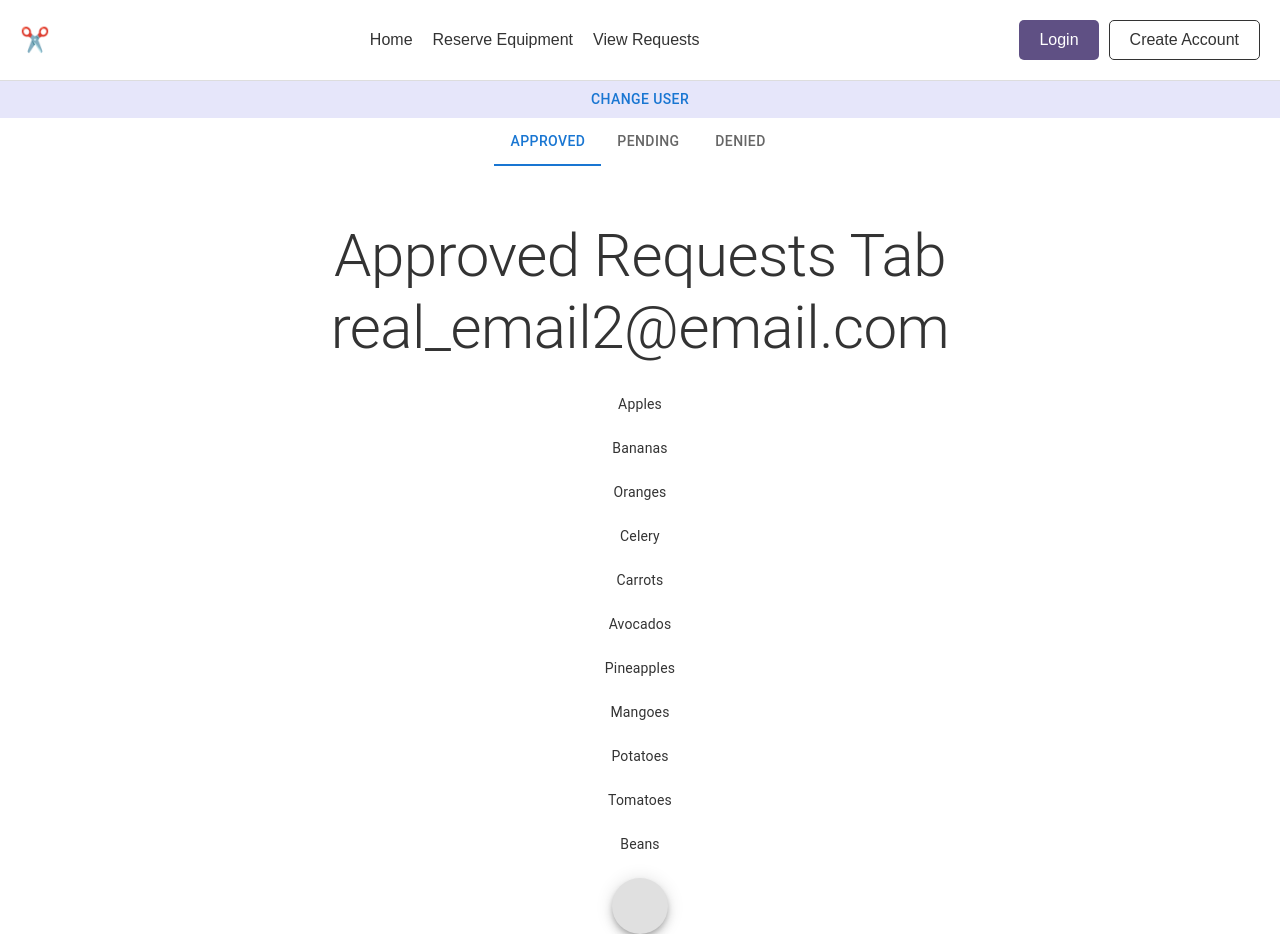
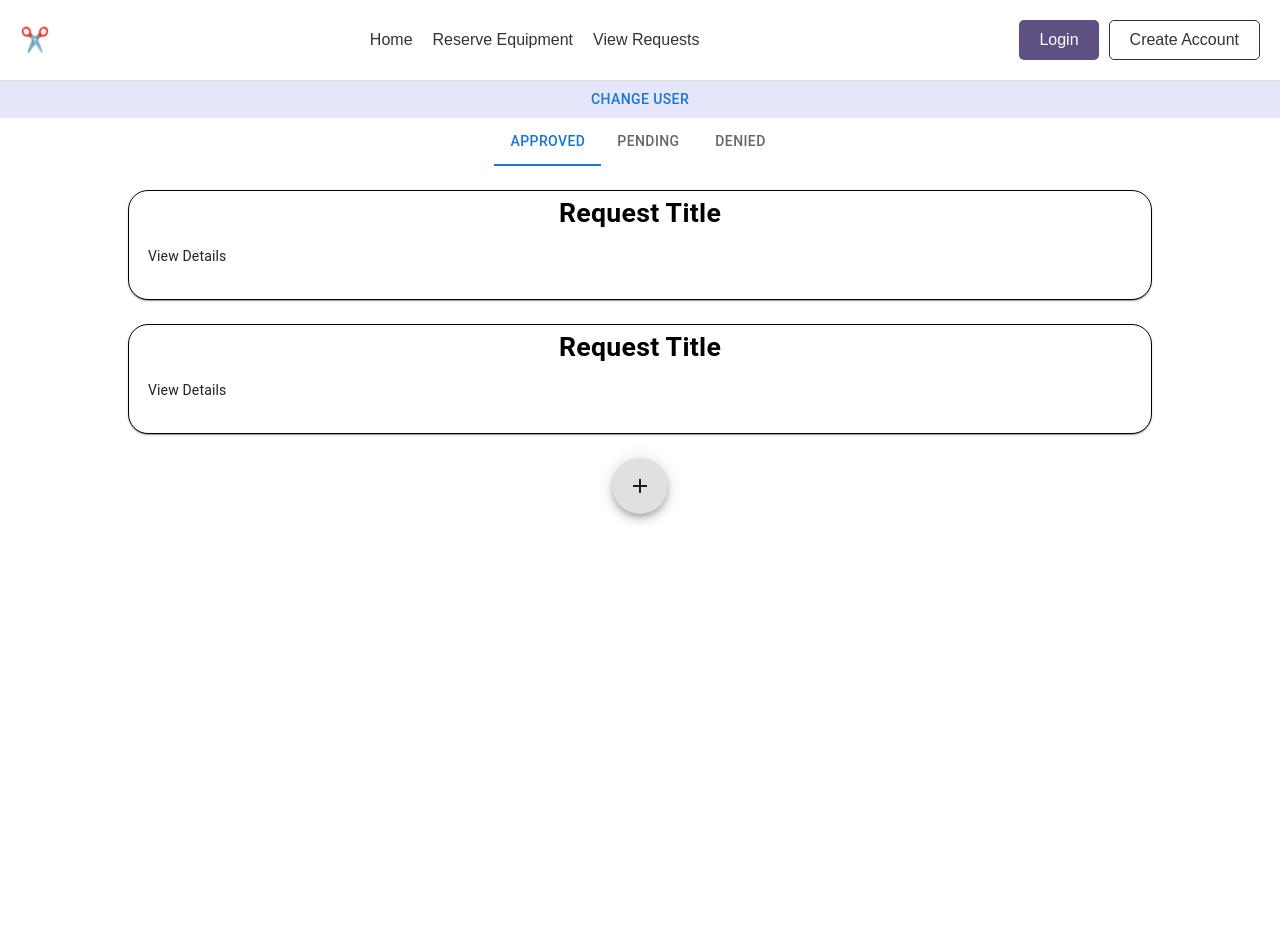
Before and after one commit to prempreetbrar/Makerspace-Management-Portal, a React (Vite) app in the folder frontend/: page /requests in a window 1280 px wide. Built offline with nearby package versions, Linux system fonts and the light colour scheme.

Commit message:
[feature] Expanded Requests.tsx to update based on user role

```diff
--- a/frontend/package.json
+++ b/frontend/package.json
@@ -15,8 +15,9 @@
     "@emotion/styled": "^11.13.0",
     "@fontsource/roboto": "^5.1.0",
     "@mui/base": "^5.0.0-beta.61",
+    "@mui/icons-material": "^6.1.7",
     "@mui/lab": "^6.0.0-beta.14",
-    "@mui/material": "^6.1.6",
+    "@mui/material": "^6.1.7",
     "@mui/x-date-pickers": "^7.22.2",
     "axios": "^1.7.7",
     "dayjs": "^1.11.13",
--- a/frontend/src/Components/NavBar.tsx
+++ b/frontend/src/Components/NavBar.tsx
@@ -15,7 +15,6 @@ const NavBar = () => {
     const goToSignUp = () => {
         navigate('/signup');
     };
-
     return (
         <nav className="navbar">
             <div className="logo-container">
--- a/frontend/src/pages/Requests.tsx
+++ b/frontend/src/pages/Requests.tsx
@@ -1,19 +1,99 @@
 import '../styles/requests/local.css';
 import * as React from 'react';
+import AccordionSummary from '@mui/material/AccordionSummary';
+import AccordionDetails from '@mui/material/AccordionDetails';
+import ArrowDownwardIcon from '@mui/icons-material/ArrowDownward';
+import ArrowDropDownIcon from '@mui/icons-material/ArrowDropDown';
 import NavBar from '../Components/NavBar.tsx';
 import MainContainer from '../Components/MainContainer.tsx';
-import { Fab, Tab, Tabs, Stack, Typography, Button, Card, CardContent } from '@mui/material';
+import { Fab, Tab, Tabs, Stack, Typography, Button, Card, CardContent, CardActionArea, CardActions, Accordion } from '@mui/material';
 import { createTheme, styled, ThemeProvider, useTheme } from '@mui/material/styles'
 import Box from '@mui/material/Box';
+import AddIcon from '@mui/icons-material/Add'
 import TabPanel from '@mui/lab/TabPanel';
 import TabContext from '@mui/lab/TabContext';
 import TabList from '@mui/lab/TabList';
 import { UserProvider, useUser } from '../hooks/UserProvider.tsx';
 import { RequestsProvider } from '../hooks/RequestsProvider.tsx';
+import { request } from 'http';
+import { describe } from 'node:test';
 // like, really need to simplify these...
 
 
+const requestTemplate1 =
+{
+    userEmail: "real_email1@email.com",
+    title: "Request Title",
+    description: "This is the request description. It might be very long or short.",
+    status: "approved"
+}
+const requestTemplate2 =
+{
+    userEmail: "real_email1@email.com",
+    title: "Request Title2",
+    description: "This is the request description. It might be very long or short.",
+    status: "pending",
+}
+const requestTemplate3 =
+{
+    userEmail: "real_email1@email.com",
+    title: "Request Title3",
+    description: "This is the request description. It might be very long or short.",
+    status: "denied",
+}
+
+const templateRequests = [requestTemplate1, requestTemplate1, requestTemplate2, requestTemplate2, requestTemplate3, requestTemplate3];
+
 const theme = createTheme();
+interface RequestBoxProps {
+    children?: React.ReactNode,
+    userRole?: string
+}
+
+const DangerousActionButton = styled(Button)({
+    backgroundColor: theme.palette.error.main,
+    color: theme.palette.primary.contrastText,
+    flexGrow: 0
+});
+const PositiveActionButton = styled(Button)({
+    backgroundColor: theme.palette.success.main,
+    color: theme.palette.primary.contrastText,
+    flexGrow: 0
+})
+const RequestBox = ({ children, userRole }: RequestBoxProps) => (
+    <Card
+        sx={{
+            border: '1px solid black',
+            backgroundColor: 'white',
+            width: '80vw',
+            minHeight:
+            {
+                xs: '100px',
+            },
+            display: 'flex',
+            borderRadius: '20px',
+            flexDirection: 'column'
+        }}>
+        <CardContent sx={{ padding: '3px' }}>
+            {children}
+        </CardContent>
+        <CardActions>
+            {userRole === "Admin" ? (
+                <>
+                    <PositiveActionButton>
+                        Approve
+                    </PositiveActionButton>
+                    <DangerousActionButton>
+                        Deny
+                    </DangerousActionButton>
+                </>
+            ) : (
+                <></>
+            )}
+
+        </CardActions>
+    </Card>
+);
 
 const Requests = () => {
 
@@ -27,10 +107,12 @@ const Requests = () => {
     */}
     const { user, setUserByIndex } = useUser();
     const [currentUserIndex, setCurrentUserIndex] = React.useState(0);
+    const [currentUserRole, setCurrentUserRole] = React.useState(user.userRole);
     const handleChangeUser = () => {
         const nextIndex = currentUserIndex + 1 % 3;
         setCurrentUserIndex(nextIndex);
         setUserByIndex(nextIndex);
+        setCurrentUserRole(user.userRole);
     }
 
     const [value, setValue] = React.useState('Approved'); // this is the default state I assume
@@ -53,17 +135,38 @@ const Requests = () => {
                             <Tab label="Denied" value="Denied" />
                         </TabList>
                         <TabPanel value="Approved">
-                            {/* TO DO: Make separate pages for each */}
-                            <Box sx={{ width: '100%' }}>
-                                <Typography variant='h2' sx={{ padding: '30px' }}>
-                                    Approved Requests Tab <br />
-                                    {user.email}
-                                </Typography>
-                                <Stack spacing={3}>
+                            <Box sx={{
+                                display: 'flex',
+                                flexDirection: 'column',
+                                width: '100%',
+                            }}>
+                                <Stack spacing={3} sx={{ alignSelf: 'center' }}>
                                     {
-                                        randomList.map(
-                                            (item, index) =>
-                                                <Typography key={index} variant='body2'> {item} </Typography>
+                                        templateRequests.filter(item => item.status === "approved").map((item, index) =>
+                                            <RequestBox>
+                                                <Box>
+                                                    <Typography key={index} variant='body2' sx={{
+                                                        color: 'black',
+                                                        fontWeight: 'bold',
+                                                        fontSize: '20pt',
+                                                    }}> {item.title}
+                                                    </Typography>
+                                                </Box>
+                                                <Box>
+                                                    <Accordion sx={{ boxShadow: 0 }}>
+                                                        <AccordionSummary>
+                                                            <Typography variant='body2'>
+                                                                View Details
+                                                            </Typography>
+                                                        </AccordionSummary>
+                                                        <AccordionDetails>
+                                                            <Typography variant='body1' sx={{ textAlign: 'left' }}>
+                                                                {item.description}
+                                                            </Typography>
+                                                        </AccordionDetails>
+                                                    </Accordion>
+                                                </Box>
+                                            </RequestBox>
                                         )
                                     }
                                 </Stack>
@@ -73,61 +176,82 @@ const Requests = () => {
                             <Box sx={{
                                 display: 'flex',
                                 flexDirection: 'column',
-                                width: '100%'
+                                width: '100%',
                             }}>
-                                <Typography variant='h2' sx={{ padding: '30px' }}>
-                                    Pending Requests Tab
-                                </Typography>
-                                <Box sx={{
-                                    alignSelf: 'center',
-                                    alignContent: 'center',
-                                }}>
-                                    <Stack spacing={3}>
-                                        {
-                                            randomList.map((item, index) =>
-                                                <Card key={index}
-                                                    sx={{
-                                                        backgroundColor: theme.palette.secondary.main,
-                                                        width: '80vw',
-                                                        height:
-                                                        {
-                                                            xs: '100px',
-                                                            md: '120px',
-                                                        },
-                                                        borderRadius: '20px'
-                                                    }}>
-                                                    <CardContent>
-                                                        <Typography key={index} variant='body2' sx={{
-                                                            color: theme.palette.secondary.contrastText,
-                                                            fontWeight: 'bold',
-                                                            fontSize: '24pt',
-                                                        }}> {item}
-                                                        </Typography>
-                                                    </CardContent>
-                                                </Card>
-                                            )
-                                        }
-                                    </Stack>
-                                </Box>
+                                <Stack spacing={3} sx={{ alignSelf: 'center' }}>
+                                    {
+                                        templateRequests.filter(item => item.status === "pending").map((item, index) =>
+                                            <RequestBox userRole={user.userRole}>
+                                                <Box>
+                                                    <Typography key={index} variant='body2' sx={{
+                                                        color: 'black',
+                                                        fontWeight: 'bold',
+                                                        fontSize: '20pt',
+                                                    }}> {item.title}
+                                                    </Typography>
+                                                </Box>
+                                                <Box>
+                                                    <Accordion sx={{ boxShadow: 0 }}>
+                                                        <AccordionSummary>
+                                                            <Typography variant='body2'>
+                                                                View Details
+                                                            </Typography>
+                                                        </AccordionSummary>
+                                                        <AccordionDetails>
+                                                            <Typography variant='body1' sx={{ textAlign: 'left' }}>
+                                                                {item.description}
+                                                            </Typography>
+                                                        </AccordionDetails>
+                                                    </Accordion>
+                                                </Box>
+                                            </RequestBox>
+                                        )
+                                    }
+                                </Stack>
                             </Box>
                         </TabPanel>
                         <TabPanel value="Denied">
-                            <Box sx={{ width: '100%' }}>
-                                <Typography variant='h2' sx={{ padding: '30px' }}>
-                                    Denied Requests Tab
-                                </Typography>
-                                <Stack spacing={3}>
+                            <Box sx={{
+                                display: 'flex',
+                                flexDirection: 'column',
+                                width: '100%',
+                            }}>
+                                <Stack spacing={3} sx={{ alignSelf: 'center' }}>
                                     {
-                                        randomList.map(
-                                            (item, index) =>
-                                                <Typography key={index} variant='body2'> {item} </Typography>
+                                        templateRequests.filter(item => item.status === "denied").map((item, index) =>
+                                            <RequestBox>
+                                                <Box>
+                                                    <Typography key={index} variant='body2' sx={{
+                                                        color: 'black',
+                                                        fontWeight: 'bold',
+                                                        fontSize: '20pt',
+                                                    }}> {item.title}
+                                                    </Typography>
+                                                </Box>
+                                                <Box>
+                                                    <Accordion sx={{ boxShadow: 0 }}>
+                                                        <AccordionSummary>
+                                                            <Typography variant='body2'>
+                                                                View Details
+                                                            </Typography>
+                                                        </AccordionSummary>
+                                                        <AccordionDetails>
+                                                            <Typography variant='body1' sx={{ textAlign: 'left' }}>
+                                                                {item.description}
+                                                            </Typography>
+                                                        </AccordionDetails>
+                                                    </Accordion>
+                                                </Box>
+                                            </RequestBox>
                                         )
                                     }
                                 </Stack>
                             </Box>
                         </TabPanel>
                     </TabContext>
-                    <Fab />
+                    <Fab>
+                        <AddIcon />
+                    </Fab>
                 </div>
             </ThemeProvider >
             {/* at some point, there should be a check for some sort of session token*/
```
Also changed, not shown: 1 other file (tests, documents, lock files or other folders). Lines whose indentation alone changed are shown as unchanged.
